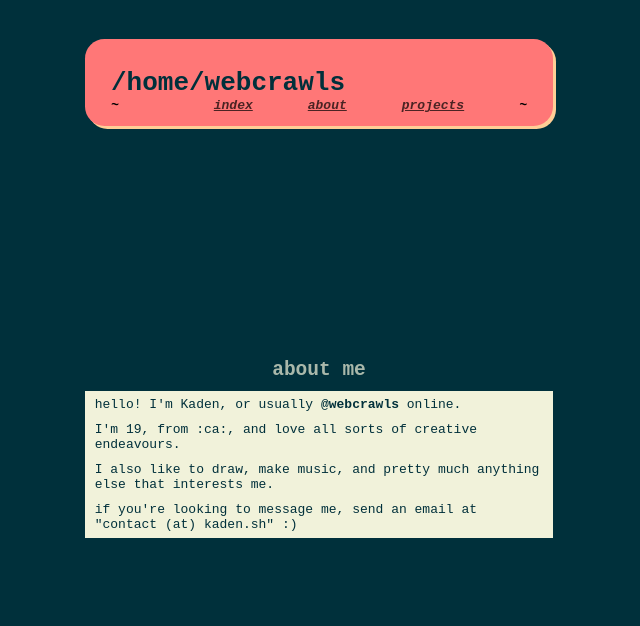
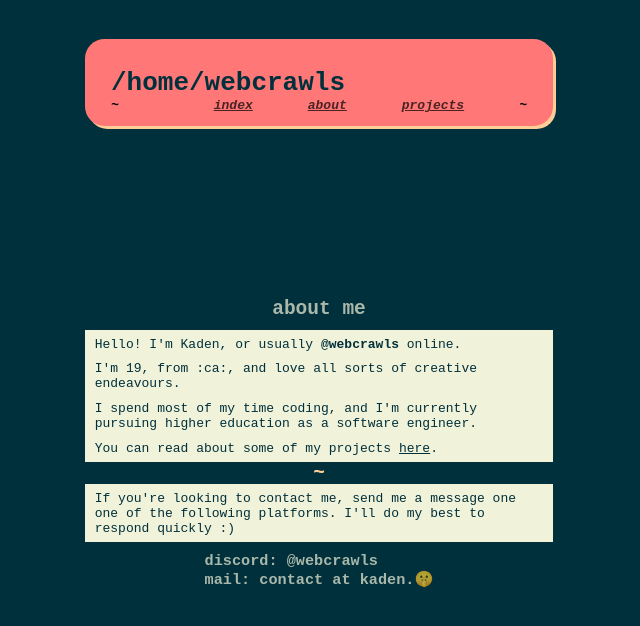
Before and after one commit to webcrawls/webcrawls.github.io, a SvelteKit app: page /about in a window 1280 px wide. Shown: the top 626 px of the page, without its empty margins (321-961 px from the left). Built offline with nearby package versions, Linux system fonts and the light colour scheme.

Commit message:
💄(about) update content

```diff
--- a/src/routes/about/+page.svelte
+++ b/src/routes/about/+page.svelte
@@ -6,8 +6,17 @@
     <h1>about me</h1>
 </PageTitle>
 <article>
-    <p>hello! I'm Kaden, or usually <b>@webcrawls</b> online.</p>
+    <p>Hello! I'm Kaden, or usually <b>@webcrawls</b> online.</p>
     <p>I'm 19, from :ca:, and love all sorts of creative endeavours.</p>
-    <p>I also like to draw, make music, and pretty much anything else that interests me.</p>
-    <p>if you're looking to message me, send an email at "contact (at) kaden.sh" :)</p>
+    <p>I spend most of my time coding, and I'm currently pursuing higher education as a software engineer.</p>
+    <p>You can read about some of my projects <a href="/projects">here</a>.</p>
 </article>
+<h1>~</h1>
+<article>
+    <p>If you're looking to contact me, send me a message one one of the following platforms. I'll do my best to respond
+        quickly :)</p>
+</article>
+<PageTitle>
+    <h3>discord: @webcrawls</h3>
+    <h3>mail: contact at kaden.🤫</h3>
+</PageTitle>
```
